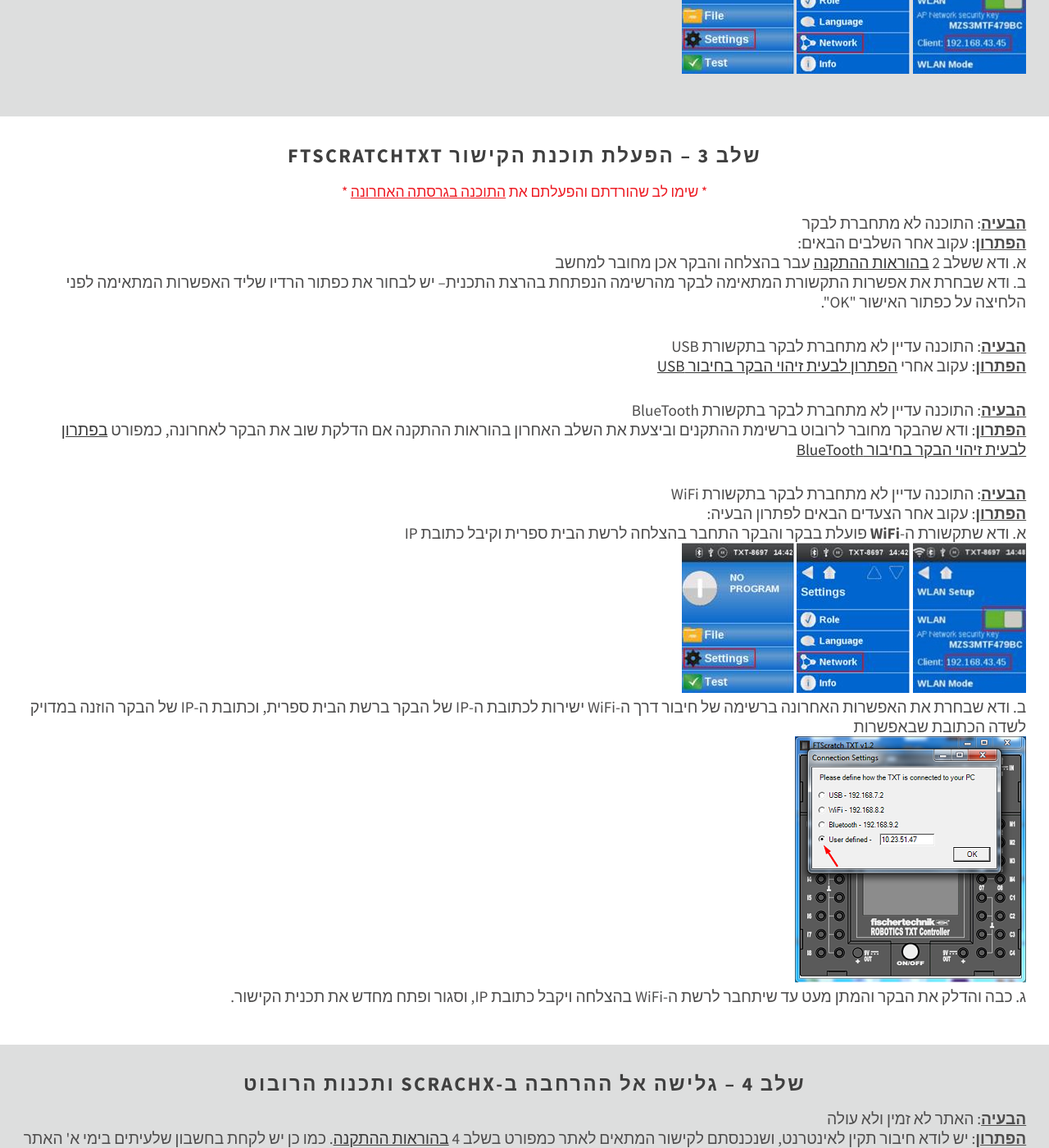
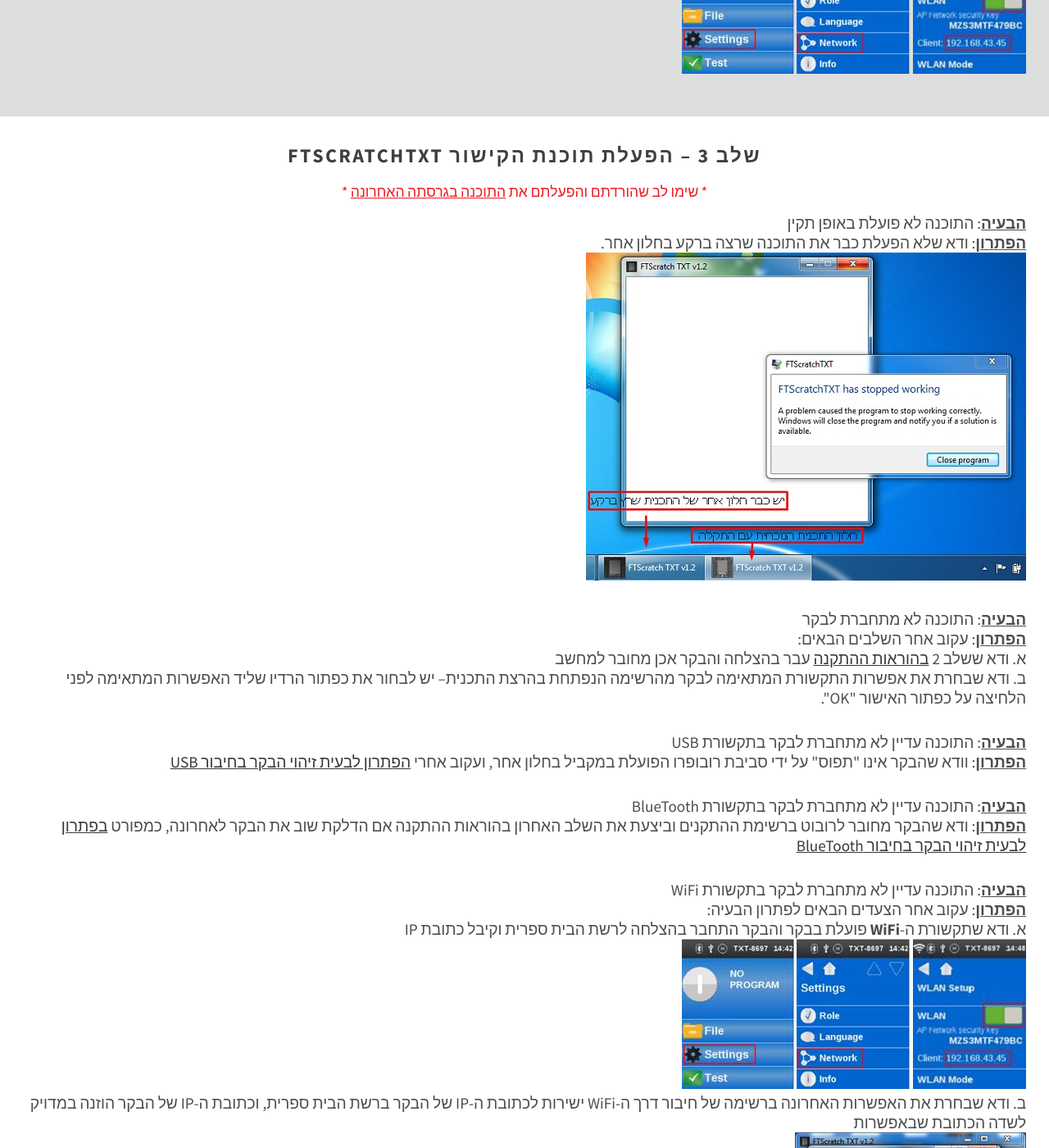
Before and after one commit to adihadas/ftscratch, a Jekyll site: the page QA.html, which Jekyll copies as it is, in a window 1280 px wide and 1400 px high, scrolled down 2960 px. Shown: the whole window at 82% size. Built offline with Jekyll 4.4.1, drawn with Linux system fonts in a browser that asks for light colours; some of the changed text lies outside the part shown.

Commit message:
arrays and qa update

```diff
--- a/QA.html
+++ b/QA.html
@@ -98,7 +98,7 @@
 		</div>
 		<div class="problem">
 			 <b><u><b>הבעיה</b></u></b>: איני מצליח לחבר את הבקר למחשב עם כבל USB<br>
-			 <b><u><b>הפתרון</b></u></b>: עקוב אחרי הפתרון ל<a href="#recognise_usb">בעית זיהוי הבקר</a> על ידי המחשב
+			 <b><u><b>הפתרון</b></u></b>: וודא שהבקר אינו "תפוס" על ידי סביבת רובופרו הפועלת במקביל בחלון אחר, ועקוב אחרי הפתרון ל<a href="#recognise_usb">בעית זיהוי הבקר</a> על ידי המחשב
  		</div>
 		<div class="problem">
 			 <b><u><b>הבעיה</b></u></b>: איני מצליח לחבר את הבקר לרשת ה-WiFi  / BlueTooth<br>
@@ -139,6 +139,11 @@
 			 <span class="byline" style="color: rgb(237, 28, 36)">* שימו לב שהורדתם והפעלתם את <a href="https://adihadas.github.io/ftscratch/bin/FTScratchTXT.exe" style="color: rgb(237, 28, 36)">התוכנה בגרסתה האחרונה</a> *</span>
 		</div>
 		<div class="problem">
+		 	 <b><u><b>הבעיה</b></u></b>: התוכנה לא פועלת באופן תקין<br>
+			 <b><u><b>הפתרון</b></u></b>: ודא שלא הפעלת כבר את התוכנה שרצה ברקע בחלון אחר.</br>
+			 <img src="images/error3.jpg" />
+		</div>
+		<div class="problem">
 		 	 <b><u><b>הבעיה</b></u></b>: התוכנה לא מתחברת לבקר<br>
 			 <b><u><b>הפתרון</b></u></b>: עקוב אחר השלבים הבאים:<br>
 			 א. ודא ששלב 2 <a href="https://adihadas.github.io/ftscratch/index.html#setup" target="_blank">בהוראות ההתקנה</a> עבר בהצלחה והבקר אכן מחובר למחשב<br>
@@ -146,7 +151,7 @@
 		</div>
 		<div class="problem">
 		 	 <b><u><b>הבעיה</b></u></b>: התוכנה עדיין לא מתחברת לבקר בתקשורת USB<br>
-			 <b><u><b>הפתרון</b></u></b>: עקוב אחרי <a href="#recognise_usb">הפתרון לבעית זיהוי הבקר בחיבור USB</a><br>
+			 <b><u><b>הפתרון</b></u></b>: וודא שהבקר אינו "תפוס" על ידי סביבת רובופרו הפועלת במקביל בחלון אחר, ועקוב אחרי <a href="#recognise_usb">הפתרון לבעית זיהוי הבקר בחיבור USB</a><br>
 		</div>
 		<div class="problem">
 		 	 <b><u><b>הבעיה</b></u></b>: התוכנה עדיין לא מתחברת לבקר בתקשורת BlueTooth<br>
--- a/arrays.html
+++ b/arrays.html
@@ -70,8 +70,8 @@
 			 <a href="" class="image image-centered img"><img src="images/download7b.png"  alt="" /></a>
 		</div>
 		<div class="column3">
-			 <a href="" class="image image-centered img"><img src="images/download6a.png"  alt="" /></a>
-			 <a href="" class="image image-centered img"><img src="images/download6b.png"  alt="" /></a>
+			 <a href="src/array6.docx" class="image image-centered img"><img src="images/download6a.png"  alt="" /></a>
+			 <a href="src/ppt6.pptx" class="image image-centered img"><img src="images/download6b.png"  alt="" /></a>
 		</div>
 		<div class="column4">
 			 <a href="src/array5.docx" class="image image-centered img"><img src="images/download5a.png"  alt="" /></a>
--- a/src/ext_ar.js
+++ b/src/ext_ar.js
@@ -827,8 +827,8 @@
 			[' ', Lang.get('doPlaySound'),					'doPlaySound',					1],
 			['w', Lang.get('doPlaySoundWait'),				'doPlaySoundWait',				1],
 
-			[' ', Lang.get('doSetLamp'),					'doSetLamp',					'O1', 0],
-			//[' ', Lang.get('doSetOutput'),					'doSetOutput',					'O1', 0],
+			[' ', Lang.get('doSetLamp'),					'doSetLamp',					'O1', 8],
+			//[' ', Lang.get('doSetOutput'),					'doSetOutput',					'O1', 8],
 			[' ', Lang.get('doResetCounter'),				'doResetCounter',				'C1'],
 
 			[' ', Lang.get('doSetMotorSpeed'),				'doSetMotorSpeed',				'M1', 8],
--- a/src/ext_heb.js
+++ b/src/ext_heb.js
@@ -827,8 +827,8 @@
 			[' ', Lang.get('doPlaySound'),					'doPlaySound',					1],
 			['w', Lang.get('doPlaySoundWait'),				'doPlaySoundWait',				1],
 
-			[' ', Lang.get('doSetLamp'),					'doSetLamp',					'O1', 0],
-			//[' ', Lang.get('doSetOutput'),					'doSetOutput',					'O1', 0],
+			[' ', Lang.get('doSetLamp'),					'doSetLamp',					'O1', 8],
+			//[' ', Lang.get('doSetOutput'),					'doSetOutput',					'O1', 8],
 			[' ', Lang.get('doResetCounter'),				'doResetCounter',				'C1'],
 
 			[' ', Lang.get('doSetMotorSpeed'),				'doSetMotorSpeed',				'M1', 8],
```
Also changed, not shown: images/download6a.png, images/download6a_soon.png (added), images/download6b.png, images/download6b_soon.png (added), images/error3.jpg (added), 2 other files.
